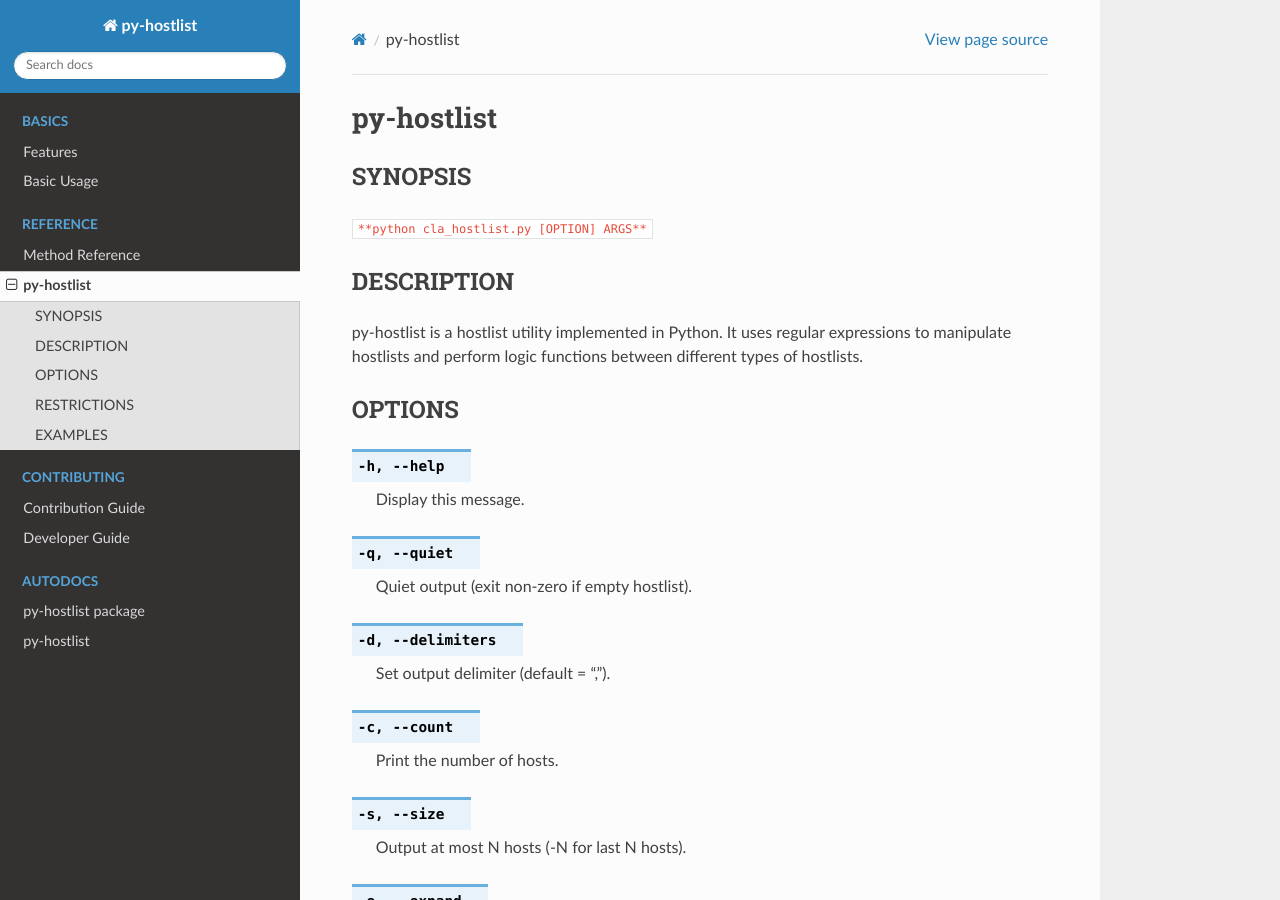
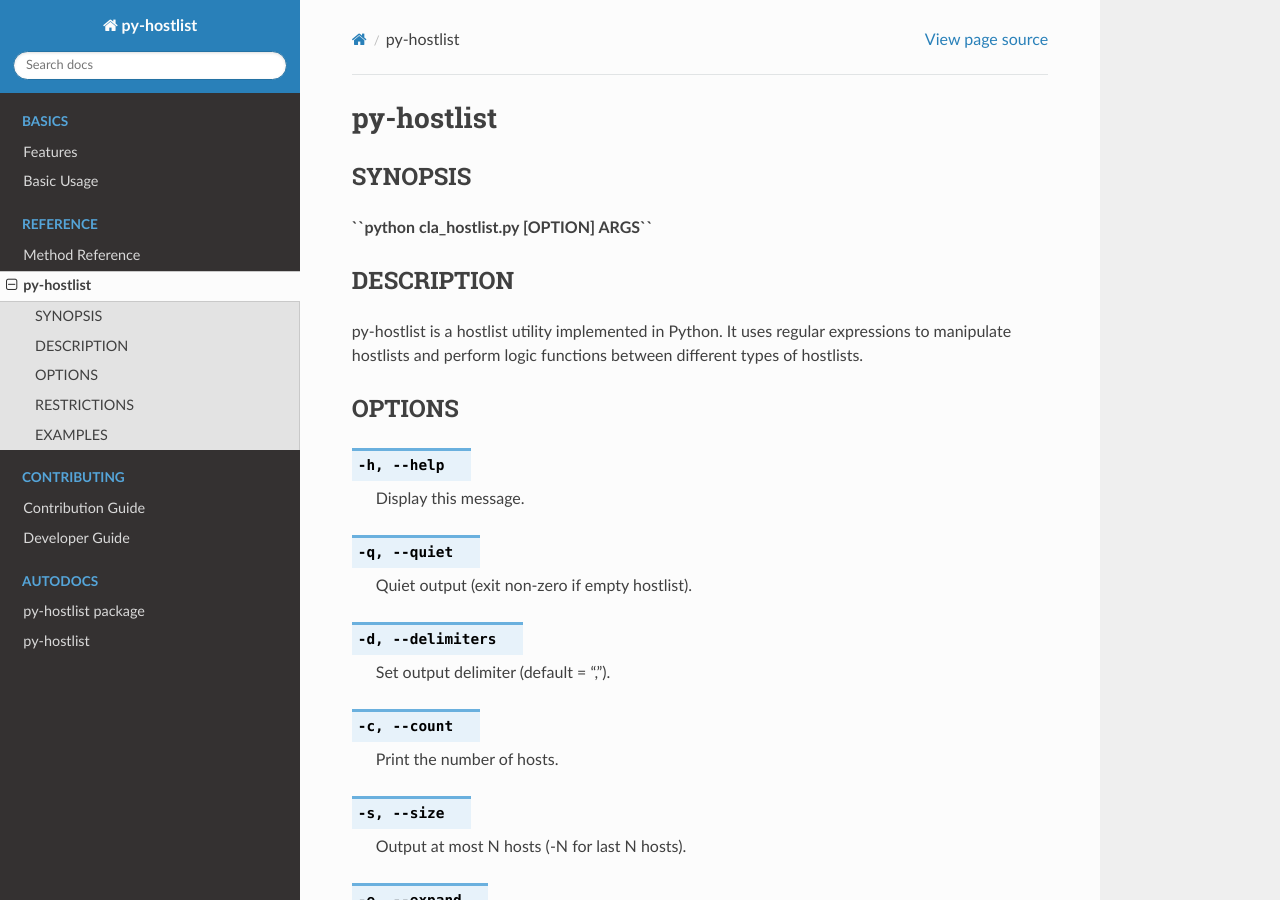
Before and after one commit to LLNL/py-hostlist, a Sphinx documentation site: the page built from docs/source/manpage.rst, in a window 1280 px wide and 900 px high. Built offline with Sphinx 7.4.7 and the Read the Docs theme 2.0.0, drawn with Linux system fonts in a browser that asks for light colours.

Commit message:
Changed format of synopsis

```diff
--- a/docs/source/manpage.rst
+++ b/docs/source/manpage.rst
@@ -4,7 +4,7 @@ py-hostlist
 SYNOPSIS
 --------
 
-``**python cla_hostlist.py [OPTION] ARGS**``
+**``python cla_hostlist.py [OPTION] ARGS``**
 
 DESCRIPTION
 -----------
```
